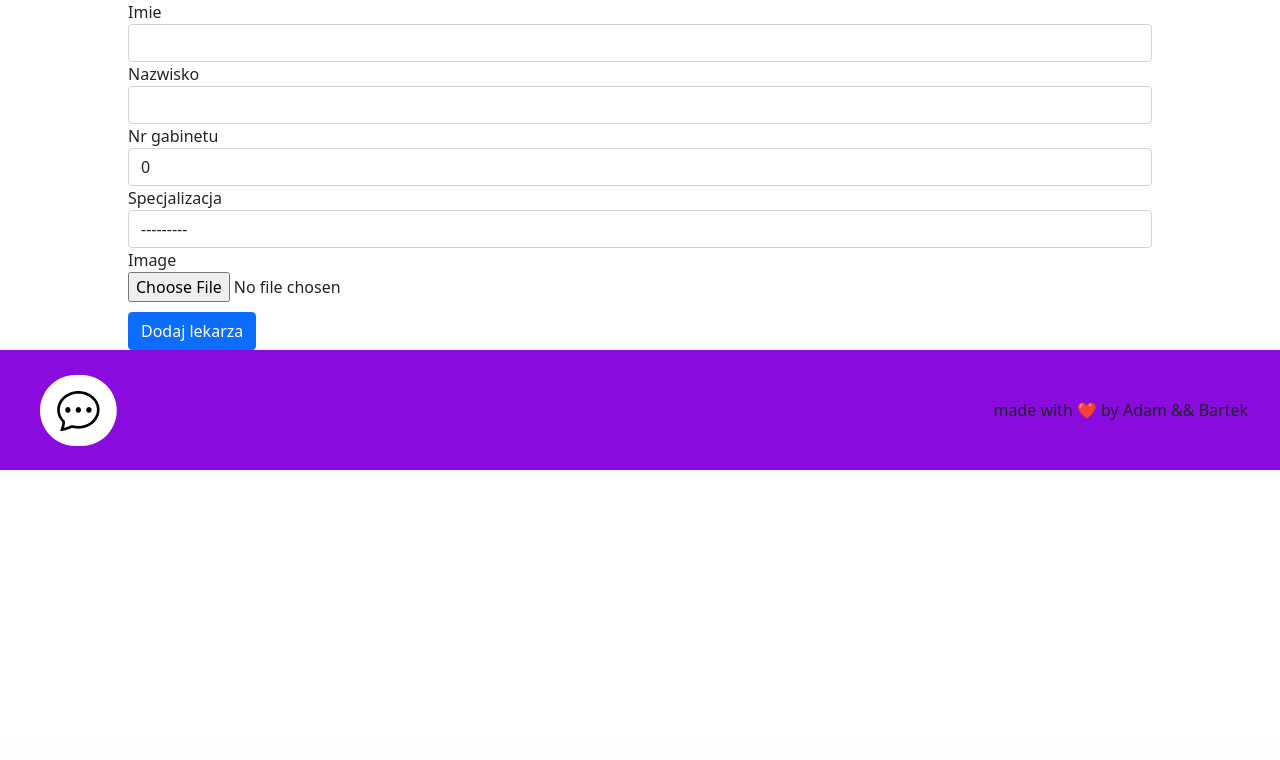
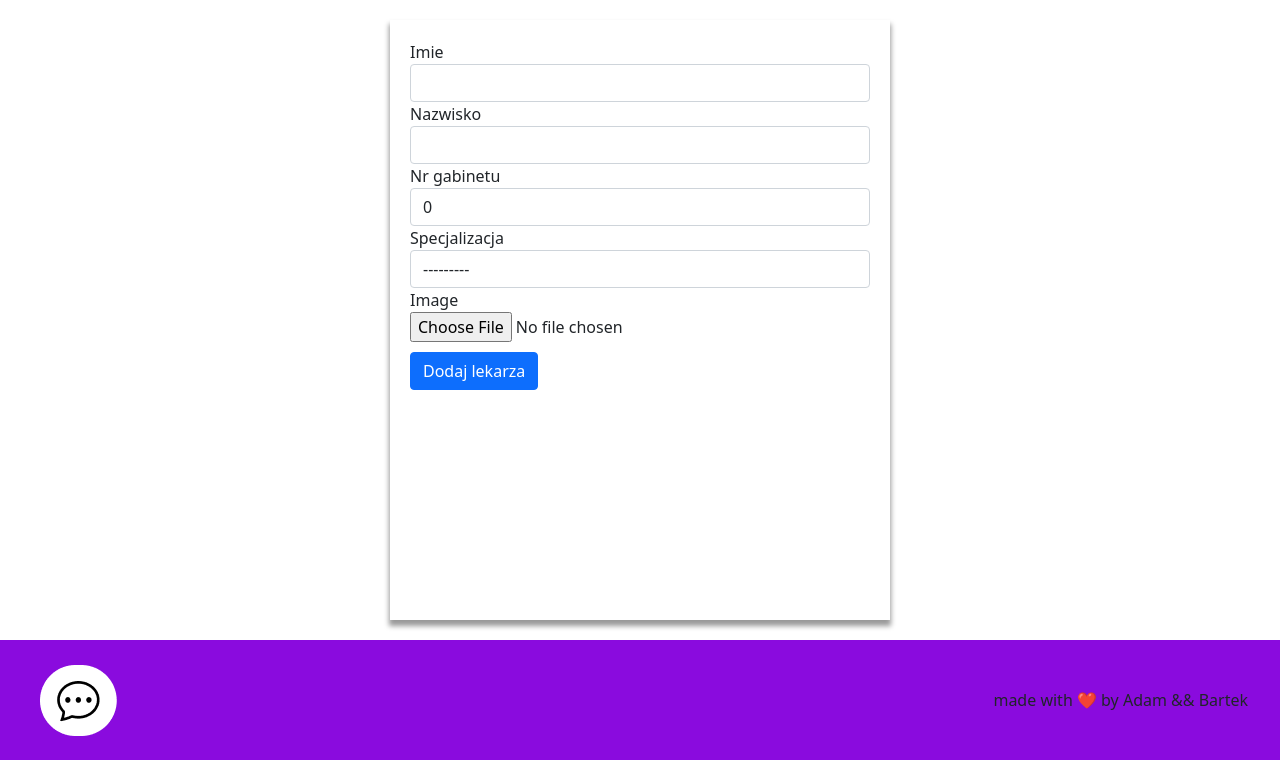
Before and after one commit to hakue1990/HospitalDjango, a Django app: page /addDoctor/ in a window 1280 px wide. Shown: the part 64-824 px from the top of the page. Before the commit the page ends 534 px from the top, so only its background shows below. Run offline with Django 3.2, Linux system fonts and the light colour scheme; a user stored in the database is signed in; parts of the project's set-up code (start-up, migrations or seed data) failed here and were passed over; some libraries are stand-ins or nearby versions.

Commit message:
ad addDoctor section

```diff
--- a/Hospital/templates/addDoctor.html
+++ b/Hospital/templates/addDoctor.html
@@ -1,11 +1,11 @@
 {% extends 'base.html'%} {%load crispy_forms_tags %} {%load static%} {% block content %}
-<main>
-  <section class="hero">
+<main class='addDoctor'>
+  <section class="hero-addDoctor">
     <form method="POST" enctype="multipart/form-data">
-        {%csrf_token%}
-      {{form|crispy}}
-      <button class="btn btn-primary" style="margin-top: 10px;" type="submit">Dodaj lekarza</button>
-
+      {%csrf_token%} {{form|crispy}}
+      <button class="btn btn-primary" style="margin-top: 10px" type="submit">
+        Dodaj lekarza
+      </button>
     </form>
   </section>
   <footer>
--- a/Hospital/templates/style.css
+++ b/Hospital/templates/style.css
@@ -384,5 +384,5 @@ section.callADoctor {
 }
 
 .form-control {
-  width:50%
+  width: 50%;
 }
--- a/static/style.css
+++ b/static/style.css
@@ -381,3 +381,18 @@ section.callADoctor {
 .opinion--item h2 {
   margin: 10px;
 }
+
+.hero-addDoctor {
+
+  min-height: 80vh;
+  display: flex;
+  justify-content: center;
+  align-items: center;
+}
+.hero-addDoctor  form {
+  /* background-color: red; */
+  width: 500px;
+  height: 600px;
+  padding: 20px;
+  box-shadow: 0 5px 5px 1px rgba(0, 0, 0, 0.4);
+}
```
Also changed, not shown: Hospital/templates/home.html (+13 -5 lines), db.sqlite3.
